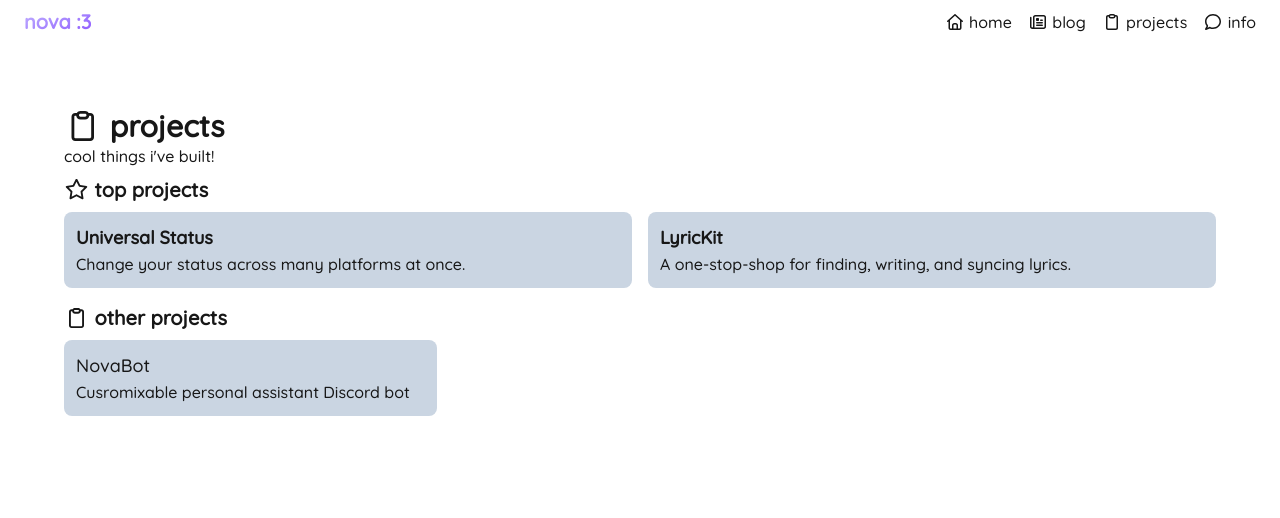
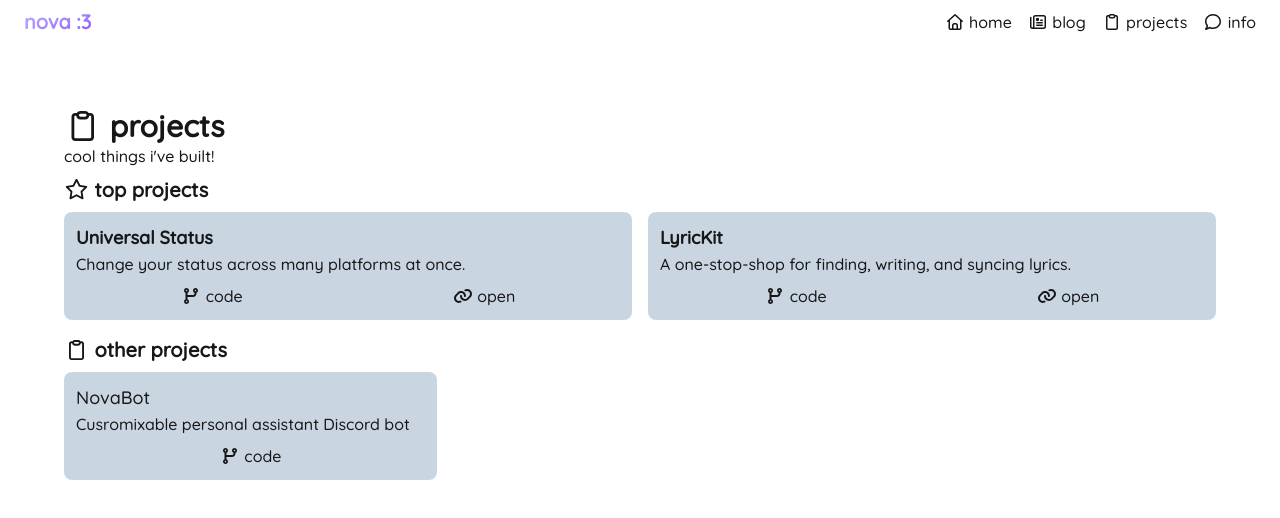
Before and after one commit to aelithron/novatea, a Next.js app: page /projects in a window 1280 px wide. Shown: the top 518 px of the page. Built offline with nearby package versions, Linux system fonts and the light colour scheme.

Commit message:
add links and more assorted display handling

```diff
--- a/app/projects/page.tsx
+++ b/app/projects/page.tsx
@@ -1,5 +1,6 @@
 import projectList from "@/utils/projects";
 import { faClipboard, faStar } from "@fortawesome/free-regular-svg-icons";
+import { faCodeBranch, faLink } from "@fortawesome/free-solid-svg-icons";
 import { FontAwesomeIcon } from "@fortawesome/react-fontawesome";
 import { Metadata } from "next";
 
@@ -17,6 +18,10 @@ export default function Page() {
           {topProjects.map((project, index) => <div key={index} className="p-3 bg-slate-300 dark:bg-slate-700 rounded-lg">
             <h1 className="text-lg font-semibold">{project.title}</h1>
             <p>{project.description}</p>
+            <div className="grid grid-cols-2 grid-rows-1 text-center mt-2">
+              <a href={project.ghrepo.toString()} target="_blank" className={`hover:text-sky-500 ${!project.link ? "col-span-2" : ""}`}><FontAwesomeIcon icon={faCodeBranch} /> code</a>
+              {project.link && <a href={project.link.toString()} target="_blank" className={`hover:text-sky-500`}><FontAwesomeIcon icon={faLink} /> open</a>}
+            </div>
           </div>)}
         </div>
       </div>}
@@ -26,9 +31,14 @@ export default function Page() {
           {otherProjects.map((project, index) => <div key={index} className="p-3 bg-slate-300 dark:bg-slate-700 rounded-lg">
             <h1 className="text-lg">{project.title}</h1>
             <p>{project.description}</p>
+            <div className="grid grid-cols-2 grid-rows-1 text-center mt-2">
+              <a href={project.ghrepo.toString()} target="_blank" className={`hover:text-sky-500 ${!project.link ? "col-span-2" : ""}`}><FontAwesomeIcon icon={faCodeBranch} /> code</a>
+              {project.link && <a href={project.link.toString()} target="_blank" className={`hover:text-sky-500`}><FontAwesomeIcon icon={faLink} /> open</a>}
+            </div>
           </div>)}
         </div>
       </div>}
+      {projectList().length < 1 && <p>sorry, there aren&apos;t any projects on here right now!</p>}
     </main>
   );
 }
--- a/novatea.d.ts
+++ b/novatea.d.ts
@@ -2,5 +2,7 @@ export type NovaProject = {
   title: string;
   description: string;
   image: URL | null;
+  ghrepo: URL;
+  link: URL | null;
   spotlighted: boolean;
 }
--- a/utils/projects.ts
+++ b/utils/projects.ts
@@ -2,8 +2,8 @@ import { NovaProject } from "@/novatea";
 
 export default function projectList(): NovaProject[] {
   const projects: NovaProject[] = [];
-  projects.push({ title: "Universal Status", description: "Change your status across many platforms at once.", image: null, spotlighted: true });
-  projects.push({ title: "LyricKit", description: "A one-stop-shop for finding, writing, and syncing lyrics.", image: null, spotlighted: true });
-  projects.push({ title: "NovaBot", description: "Cusromixable personal assistant Discord bot", image: null, spotlighted: false })
+  projects.push({ title: "Universal Status", description: "Change your status across many platforms at once.", link: new URL("https://status.novatea.dev"), ghrepo: new URL("https://github.com/aelithron/universal-status"), image: null, spotlighted: true });
+  projects.push({ title: "LyricKit", description: "A one-stop-shop for finding, writing, and syncing lyrics.", link: new URL("https://lyrics.novatea.dev"), ghrepo: new URL("https://github.com/aelithron/lyrickit"), image: null, spotlighted: true });
+  projects.push({ title: "NovaBot", description: "Cusromixable personal assistant Discord bot", link: null, ghrepo: new URL("https://github.com/aelithron/novabot"), image: null, spotlighted: false });
   return projects;
 }
```
